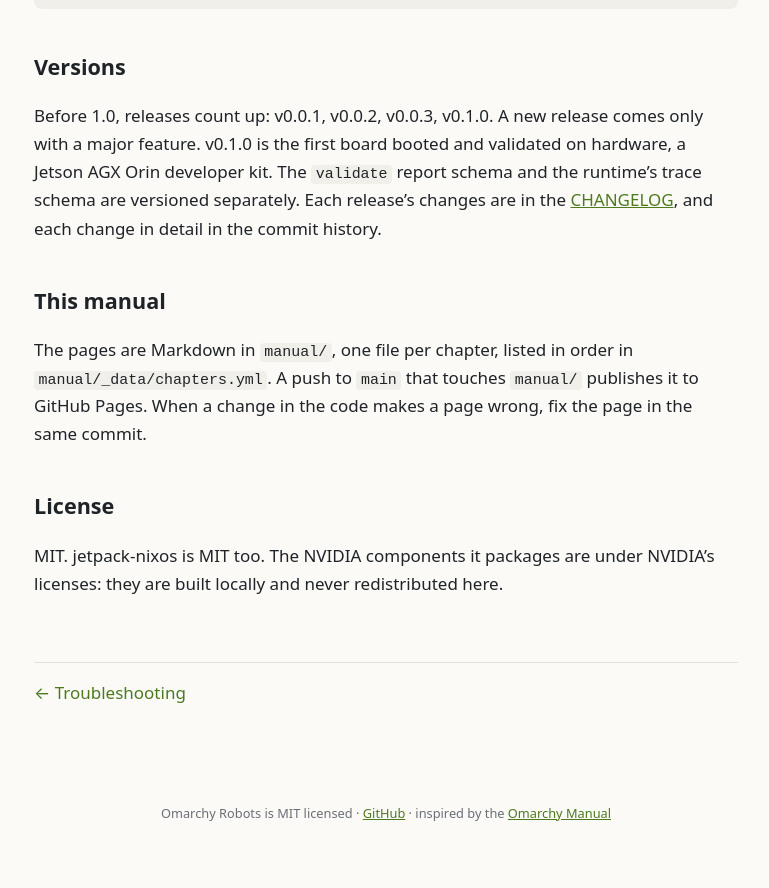
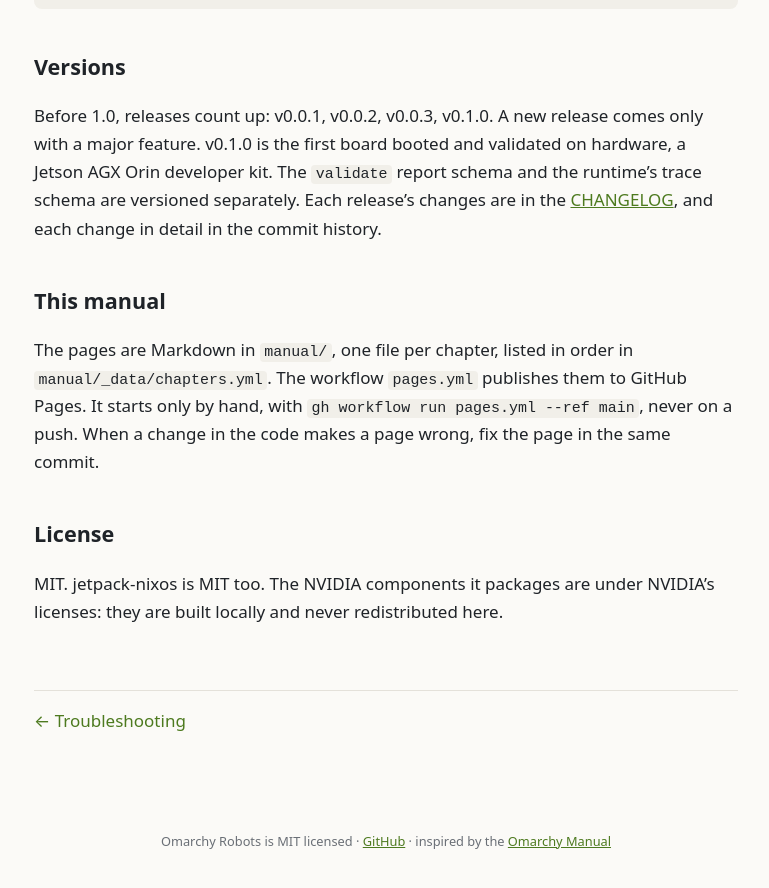
Before and after one commit to promaaa/omarchy-robots, a Jekyll site: the page built from manual/development.md, in a window 1280 px wide and 900 px high, scrolled down 1964 px. Shown: the top 888 px of the window, without its empty margins (254-1023 px from the left). Built offline with Jekyll 4.4.1, drawn with Linux system fonts in a browser that asks for light colours.

Commit message:
docs: the manual is published by hand, not on a push to main
The development chapter said that a push to main that touches manual/
publishes it to GitHub Pages. pages.yml starts only by hand
(workflow_dispatch), like every workflow here.

```diff
--- a/manual/development.md
+++ b/manual/development.md
@@ -56,7 +56,7 @@
 
 ## This manual
 
-The pages are Markdown in `manual/`, one file per chapter, listed in order in `manual/_data/chapters.yml`. A push to `main` that touches `manual/` publishes it to GitHub Pages. When a change in the code makes a page wrong, fix the page in the same commit.
+The pages are Markdown in `manual/`, one file per chapter, listed in order in `manual/_data/chapters.yml`. The workflow `pages.yml` publishes them to GitHub Pages. It starts only by hand, with `gh workflow run pages.yml --ref main`, never on a push. When a change in the code makes a page wrong, fix the page in the same commit.
 
 ## License
 
```
